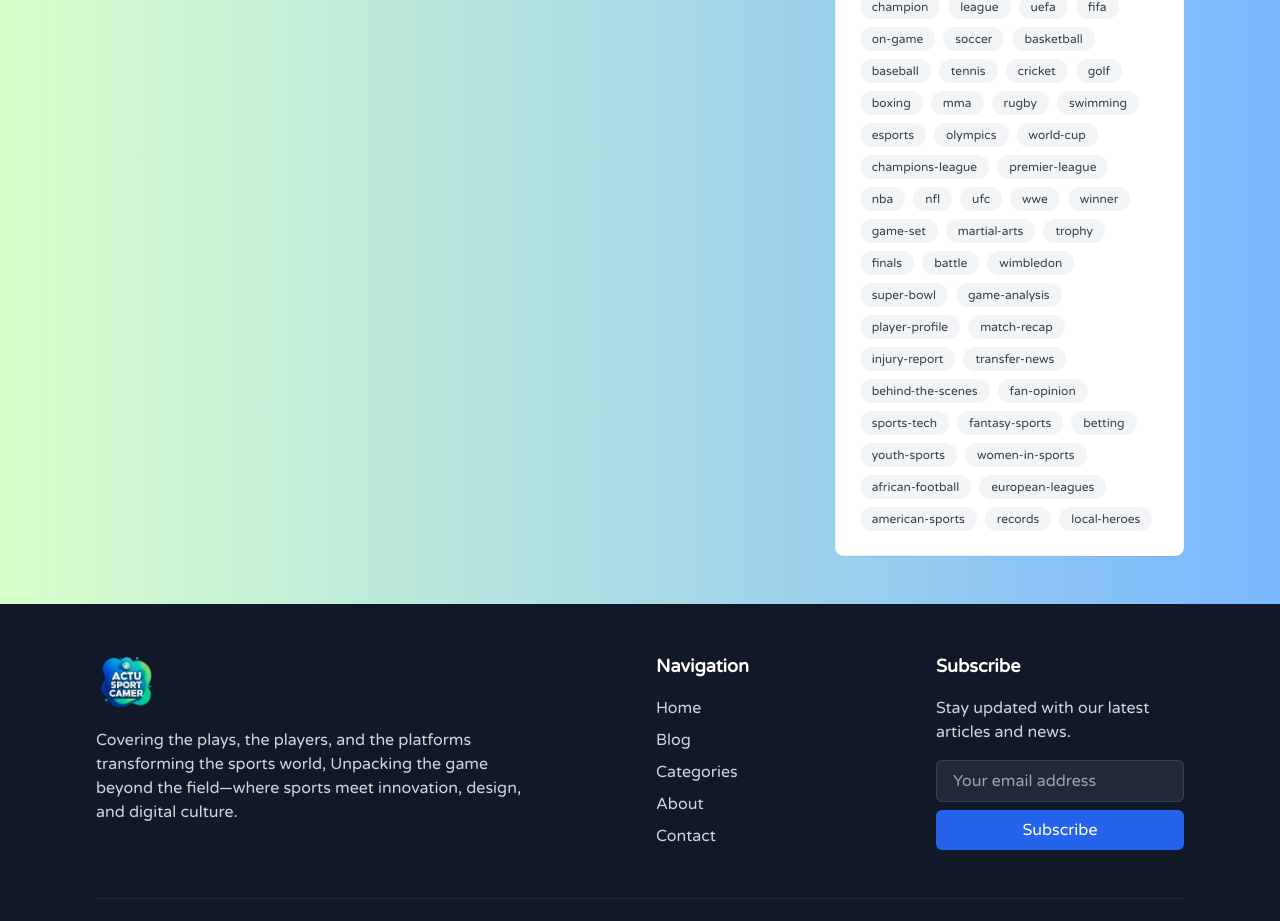
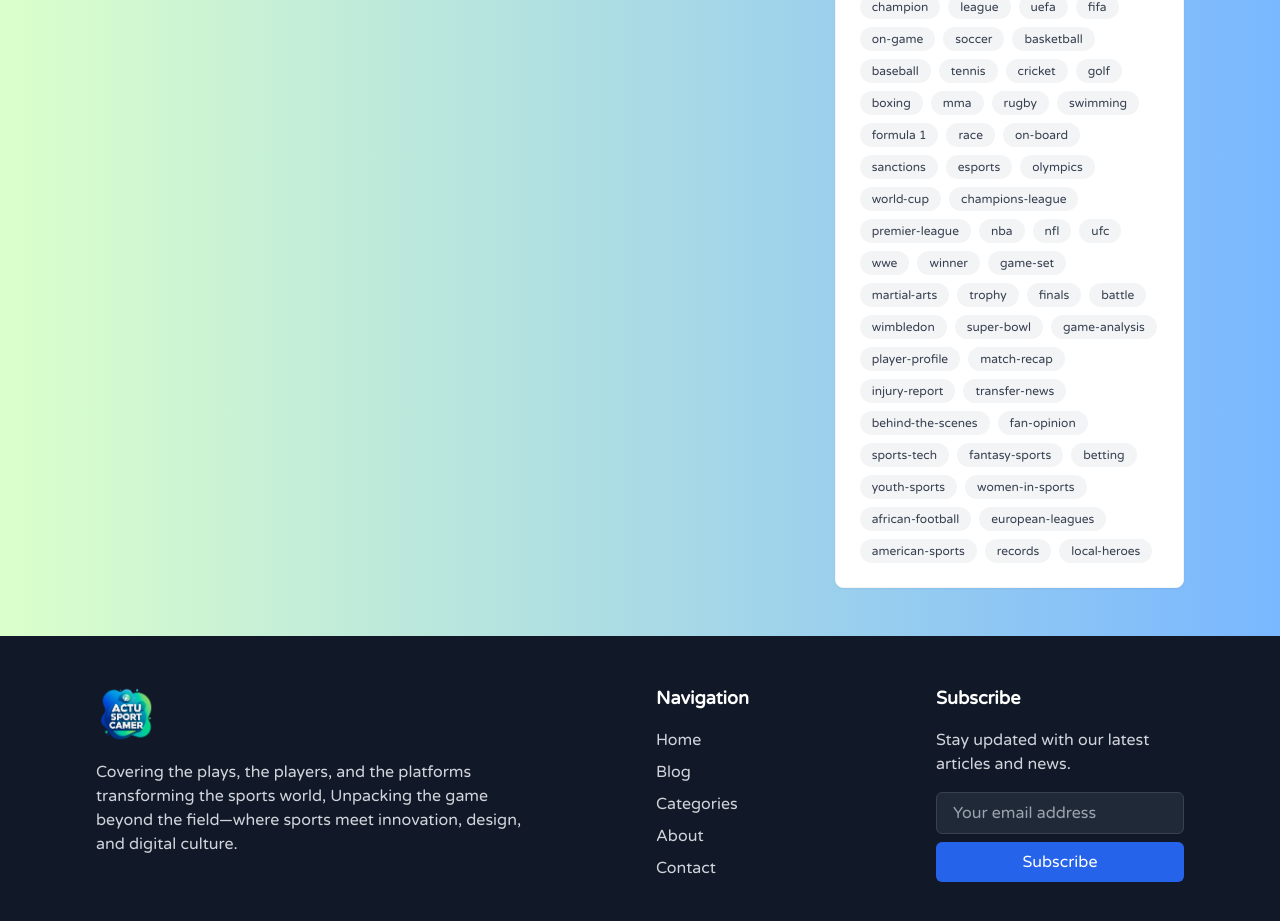
Before and after one commit to actusportcamer/Actu-Sport-Camer, a React (Vite) app: page /blog in a window 1280 px wide. Shown: the part 860-1781 px from the top of the page. Built offline with nearby package versions, Linux system fonts and the light colour scheme; no server answers.

Commit message:
first comment

```diff
--- a/src/data/posts.ts
+++ b/src/data/posts.ts
@@ -247,6 +247,10 @@ export const tags: string[] = [
   "mma",
   "rugby",
   "swimming",
+  "formula 1",
+  "race",
+  "on-board",
+  "sanctions",
   "esports",
   "olympics",
   "world-cup",
```
